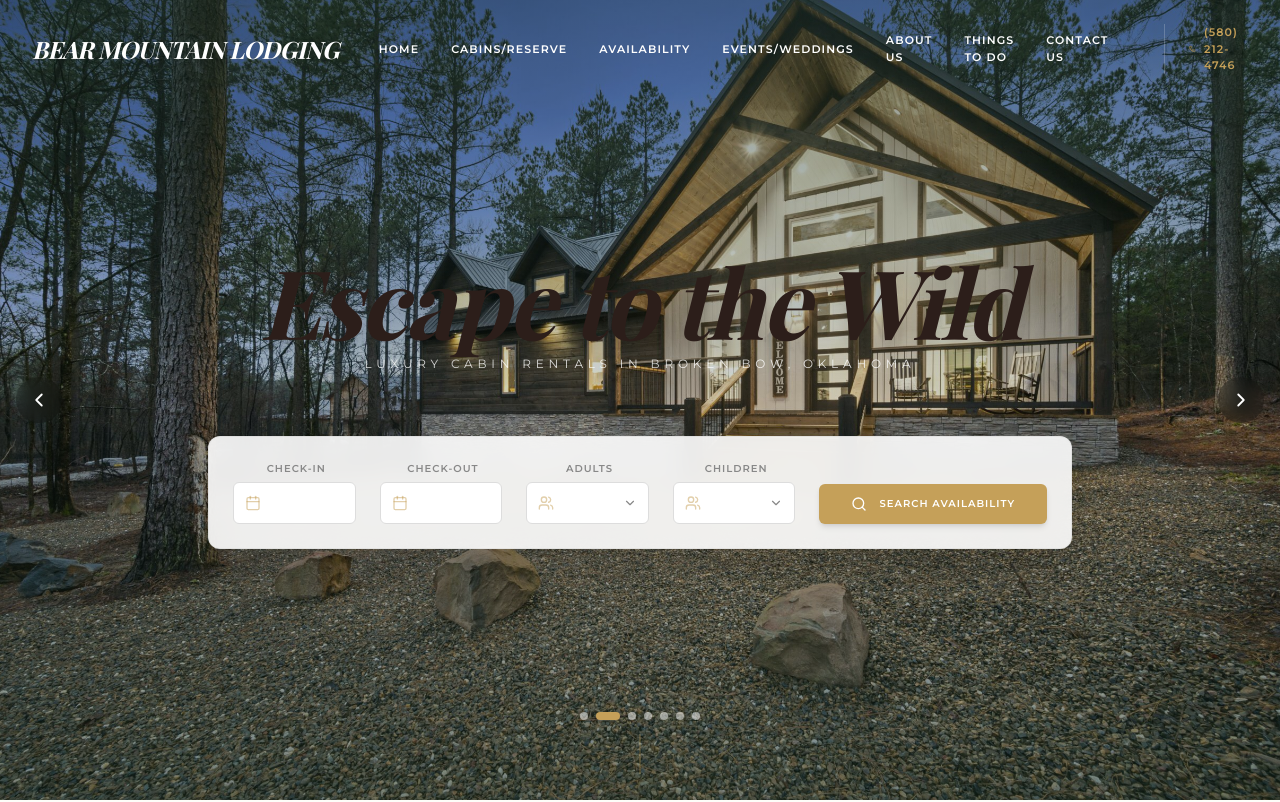
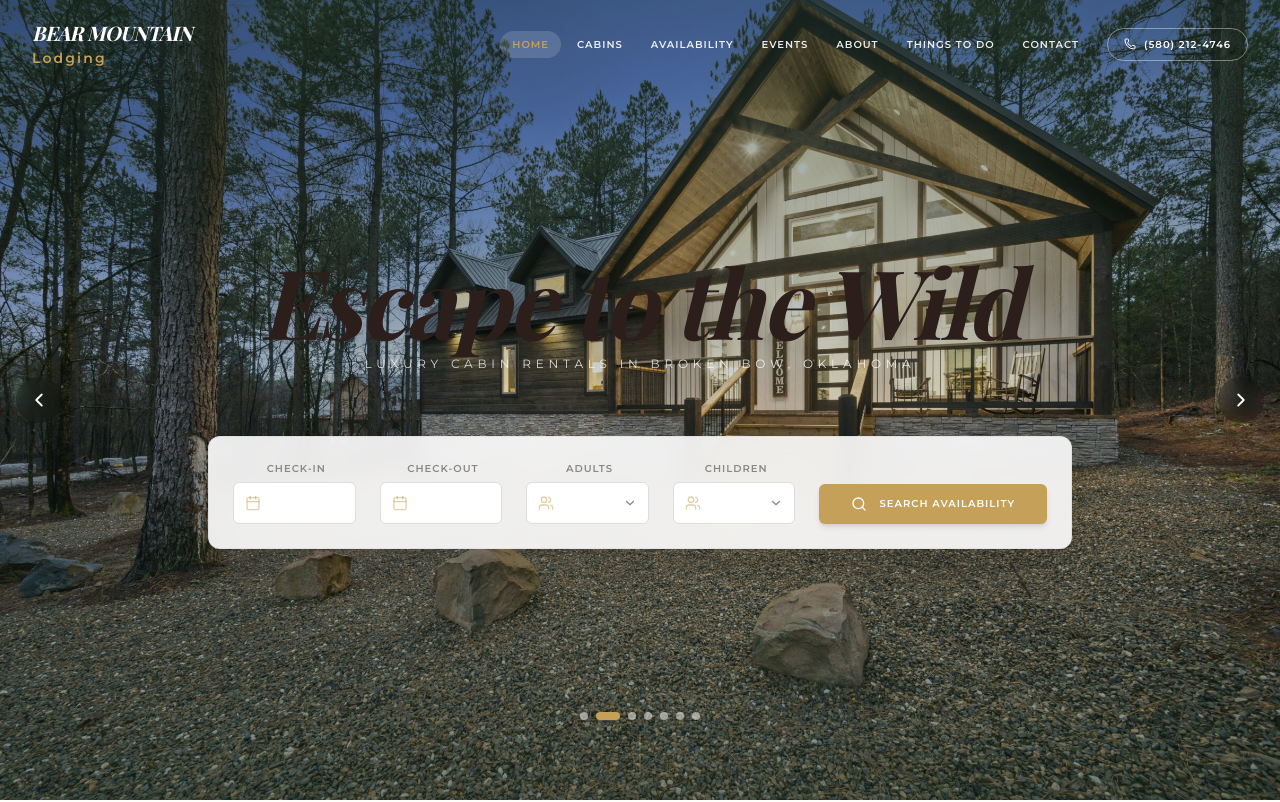
Before and after one commit to Founditmarketing/Bear-Mountain-Lodging, a React (Vite) app: page / in a window 1280 px wide. Shown: the top 802 px of the page. Built offline with nearby package versions, Linux system fonts and the light colour scheme; a web font is replaced by a local one.

Commit message:
fix: uncrowd navbar - xl breakpoint for hamburger, pill-style links with px/py spacing, shorter labels, phone as bordered CTA button, active link highlighting

```diff
--- a/src/components/Navbar.tsx
+++ b/src/components/Navbar.tsx
@@ -1,4 +1,4 @@
-import { Link } from 'react-router-dom';
+import { Link, useLocation } from 'react-router-dom';
 import { Menu, X, Phone } from 'lucide-react';
 import { useState, useEffect } from 'react';
 import { motion, AnimatePresence } from 'motion/react';
@@ -6,83 +6,116 @@ import { motion, AnimatePresence } from 'motion/react';
 export default function Navbar() {
   const [isOpen, setIsOpen] = useState(false);
   const [isScrolled, setIsScrolled] = useState(false);
+  const location = useLocation();
 
   useEffect(() => {
-    const handleScroll = () => {
-      setIsScrolled(window.scrollY > 20);
-    };
+    const handleScroll = () => setIsScrolled(window.scrollY > 20);
     window.addEventListener('scroll', handleScroll);
     return () => window.removeEventListener('scroll', handleScroll);
   }, []);
 
+  useEffect(() => setIsOpen(false), [location]);
+
   const navLinks = [
-    { name: 'Home', path: '/' },
-    { name: 'Cabins/Reserve', path: '/cabins' },
+    { name: 'Home',       path: '/' },
+    { name: 'Cabins',     path: '/cabins' },
     { name: 'Availability', path: '/availability' },
-    { name: 'Events/Weddings', path: '/events' },
-    { name: 'About Us', path: '/about' },
+    { name: 'Events',     path: '/events' },
+    { name: 'About',      path: '/about' },
     { name: 'Things To Do', path: '/things-to-do' },
-    { name: 'Contact Us', path: '/contact' },
+    { name: 'Contact',    path: '/contact' },
   ];
 
+  const isActive = (path: string) =>
+    path === '/' ? location.pathname === '/' : location.pathname.startsWith(path);
+
   return (
-    <nav className={`fixed w-full z-50 transition-all duration-300 ${isScrolled ? 'bg-white py-4 shadow-sm border-b border-black/5' : 'bg-transparent py-6'}`}>
+    <nav
+      className={`fixed w-full z-50 transition-all duration-300 ${
+        isScrolled ? 'bg-white/95 backdrop-blur-md shadow-sm border-b border-black/5 py-3' : 'bg-transparent py-5'
+      }`}
+    >
       <div className="max-w-7xl mx-auto px-4 sm:px-6 lg:px-8">
         <div className={`flex justify-between items-center transition-colors duration-300 ${isScrolled ? 'text-espresso' : 'text-white'}`}>
-          <div className="flex-shrink-0 flex flex-col">
-            <Link to="/" className="text-xl md:text-2xl font-serif font-bold italic tracking-tight uppercase">
-              Bear Mountain Lodging
+
+          {/* Logo */}
+          <div className="flex-shrink-0">
+            <Link to="/" className="text-lg md:text-xl font-serif font-bold italic tracking-tight uppercase leading-tight">
+              Bear Mountain<br className="hidden sm:block" />
+              <span className="text-gold text-sm font-sans not-italic normal-case tracking-[0.15em] hidden sm:block">Lodging</span>
             </Link>
           </div>
 
-          <div className="hidden lg:block">
-            <div className="ml-10 flex items-center space-x-8">
+          {/* Desktop nav — visible at xl+ */}
+          <div className="hidden xl:flex items-center gap-1">
             {navLinks.map((link) => (
               <Link
                 key={link.name}
                 to={link.path}
-                  className="text-[11px] uppercase tracking-widest font-semibold hover:text-gold transition-colors duration-200"
+                className={`px-3 py-1.5 rounded-full text-[10px] uppercase tracking-widest font-bold transition-all duration-200 whitespace-nowrap ${
+                  isActive(link.path)
+                    ? isScrolled ? 'bg-gold/15 text-gold' : 'bg-white/15 text-gold'
+                    : isScrolled ? 'hover:bg-black/5 hover:text-gold text-espresso/80' : 'hover:bg-white/10 hover:text-gold text-white/90'
+                }`}
               >
                 {link.name}
               </Link>
             ))}
-              <a href="tel:5802124746" className={`flex items-center border-l pl-6 ml-6 transition-colors duration-300 ${isScrolled ? 'text-gold border-black/10' : 'text-gold border-white/20'}`}>
-                <Phone size={14} className="mr-2" />
-                <span className="text-[11px] uppercase tracking-widest font-semibold">(580) 212-4746</span>
+
+            {/* Phone CTA */}
+            <a
+              href="tel:5802124746"
+              className={`ml-3 flex items-center gap-2 px-4 py-2 rounded-full text-[10px] font-bold uppercase tracking-widest transition-all duration-300 border ${
+                isScrolled
+                  ? 'border-gold text-gold hover:bg-gold hover:text-forest'
+                  : 'border-white/40 text-white hover:bg-white/10 hover:border-gold hover:text-gold'
+              }`}
+            >
+              <Phone size={12} />
+              (580) 212-4746
             </a>
           </div>
-          </div>
 
-          <div className="lg:hidden">
-            <button onClick={() => setIsOpen(!isOpen)} className={`p-2 rounded-md transition-colors ${isScrolled ? 'hover:bg-black/5' : 'hover:bg-white/10'}`}>
+          {/* Hamburger — visible below xl */}
+          <div className="xl:hidden">
+            <button
+              onClick={() => setIsOpen(!isOpen)}
+              className={`p-2 rounded-md transition-colors ${isScrolled ? 'hover:bg-black/5' : 'hover:bg-white/10'}`}
+              aria-label="Toggle menu"
+            >
               {isOpen ? <X size={24} /> : <Menu size={24} />}
             </button>
           </div>
         </div>
       </div>
 
+      {/* Mobile / tablet dropdown */}
       <AnimatePresence>
         {isOpen && (
           <motion.div
             initial={{ opacity: 0, height: 0 }}
             animate={{ opacity: 1, height: 'auto' }}
             exit={{ opacity: 0, height: 0 }}
-            className="lg:hidden bg-white border-b border-black/5 overflow-hidden"
+            className="xl:hidden bg-white/95 backdrop-blur-md border-b border-black/5 overflow-hidden shadow-lg"
           >
-            <div className="px-4 pt-2 pb-6 space-y-1">
+            <div className="max-w-7xl mx-auto px-6 pt-3 pb-6 space-y-1">
               {navLinks.map((link) => (
                 <Link
                   key={link.name}
                   to={link.path}
-                  onClick={() => setIsOpen(false)}
-                  className="block py-4 text-[11px] uppercase tracking-widest font-semibold text-espresso hover:text-gold transition-all duration-200"
+                  className={`flex items-center py-3 px-4 rounded-xl text-[11px] uppercase tracking-widest font-bold transition-all duration-200 ${
+                    isActive(link.path) ? 'bg-gold/10 text-gold' : 'text-espresso hover:text-gold hover:bg-gold/5'
+                  }`}
                 >
                   {link.name}
                 </Link>
               ))}
-              <a href="tel:5802124746" className="py-4 flex items-center text-gold border-t border-black/5 mt-4">
-                <Phone size={18} className="mr-3" />
-                <span className="text-sm font-semibold">(580) 212-4746</span>
+              <a
+                href="tel:5802124746"
+                className="flex items-center gap-3 py-3 px-4 mt-2 rounded-xl bg-gold/10 text-gold border border-gold/20 transition-all hover:bg-gold/20"
+              >
+                <Phone size={16} />
+                <span className="text-sm font-bold">(580) 212-4746</span>
               </a>
             </div>
           </motion.div>
```
Lines whose indentation alone changed are shown as unchanged.
